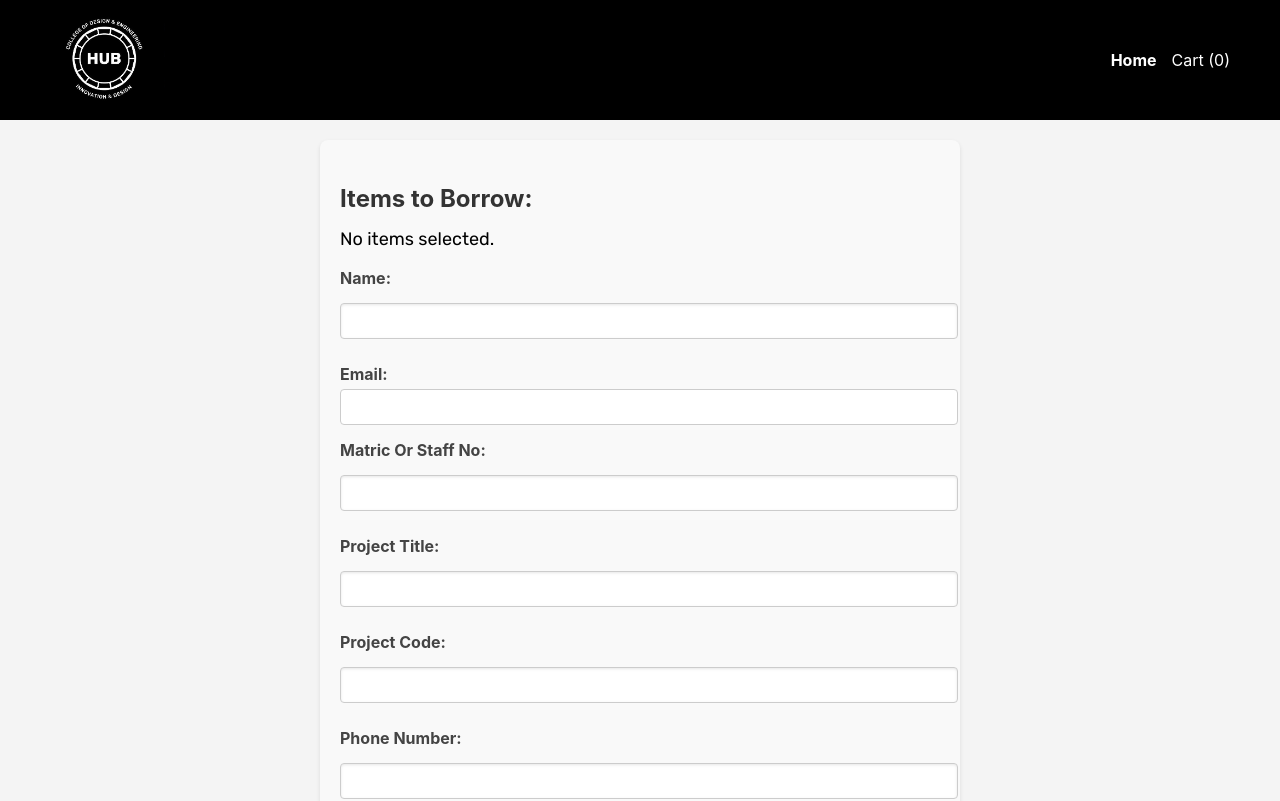
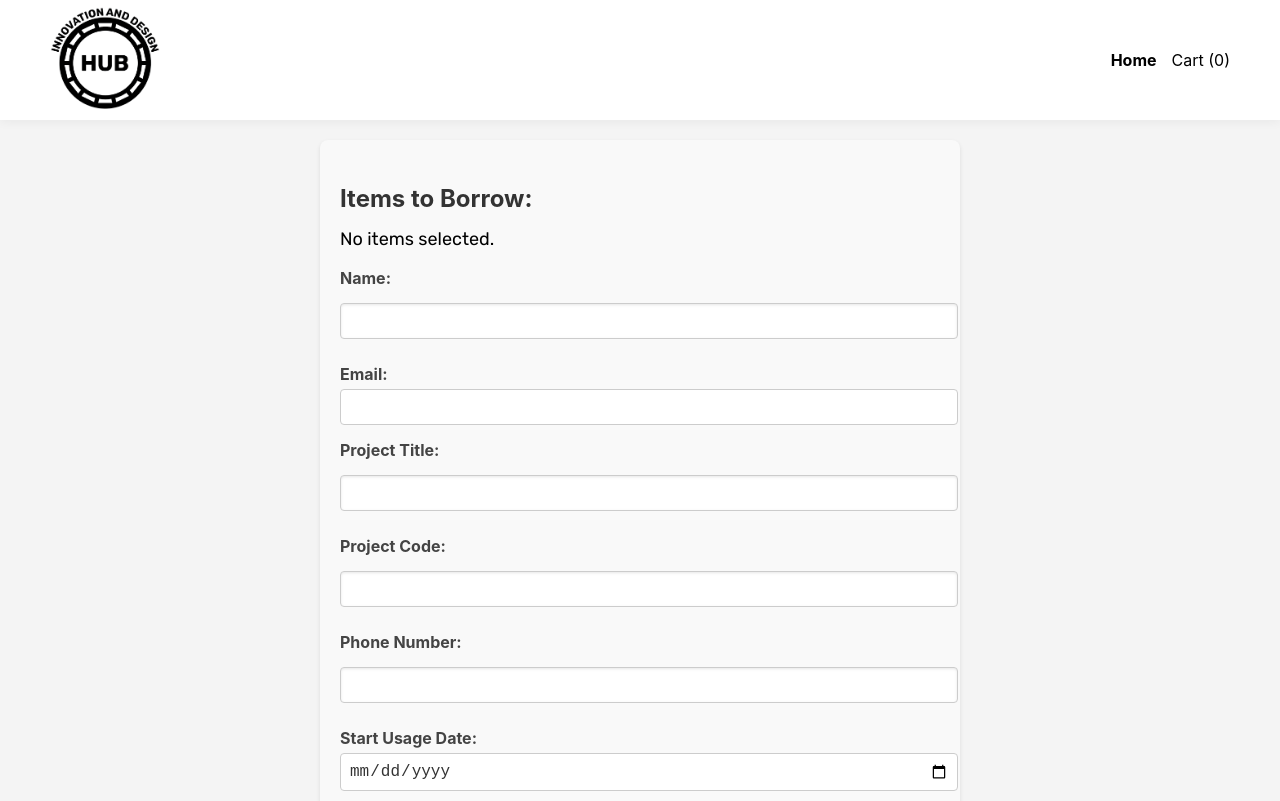
Before and after one commit to Dheekshitha2/loan-system-1, a React (Create React App) app: page /new-borrow-form in a window 1280 px wide. Shown: the top 801 px of the page. Built offline with nearby package versions, Linux system fonts and the light colour scheme.

Commit message:
changed the navbar colour

```diff
--- a/src/components/Navbar.js
+++ b/src/components/Navbar.js
@@ -1,6 +1,6 @@
 import React from "react";
 import { useState } from "react";
-import Logo from "../nusLogo.jpg";
+import Logo from "../hub_logo_white.png";
 import { Link } from "react-router-dom";
 import "../styles/Navbar.css";
 import { useNavigate } from 'react-router-dom';
--- a/src/components/NewBorrowForm.js
+++ b/src/components/NewBorrowForm.js
@@ -16,7 +16,6 @@ function NewBorrowForm() {
     const [formData, setFormData] = useState({
         name: '',
         email: '',
-        matric_or_staff_no: '',
         project_title: '',
         project_code: '',
         phone_number: '',
--- a/src/styles/Navbar.css
+++ b/src/styles/Navbar.css
@@ -3,12 +3,13 @@
     top: 0;
     width: 100%;
     height: 120px;
-    background-color: black;
+    background-color: white;
     display: flex;
     flex-direction: row;
     align-items: center;
     padding: 0 20px;
     box-sizing: border-box;
+    box-shadow: 0px 2px 10px 0px rgba(0, 0, 0, 0.05);
 }
 
 /* Other styles remain unchanged */
@@ -36,7 +37,7 @@
 }
 
 .navbar a {
-    color: white;
+    color: black;
     text-decoration: none;
     margin: 0 15px;
     font-weight: bold;
@@ -60,7 +61,7 @@
 
 .cart-icon {
     cursor: pointer;
-    color: white;
+    color: black;
 }
 
 /* Cart Dropdown Body */
```
Also changed, not shown: src/hub_logo_white.png (added).
